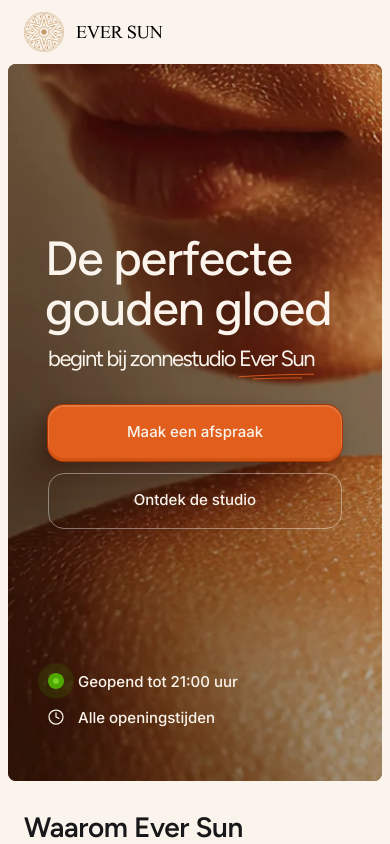
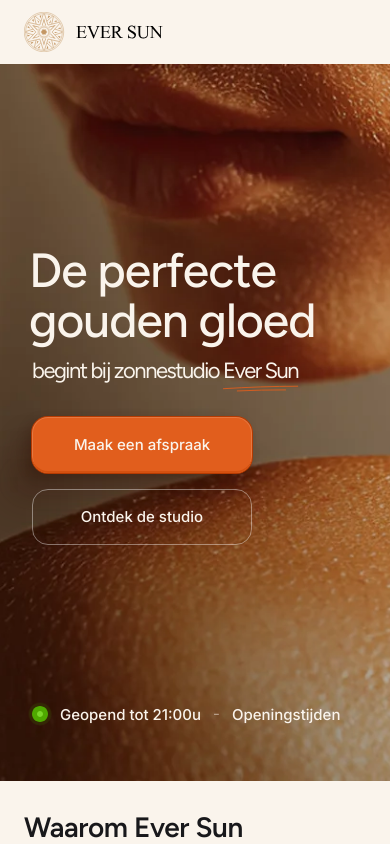
Before and after one commit to timothyvansas-gif/eversun, a Next.js app: page / in a window 390 px wide. Shown: the top 844 px of the page. Built offline with nearby package versions, Linux system fonts and the light colour scheme.

Commit message:
refactor: update hero section layout, styling, and metadata implementation

```diff
--- a/src/app/layout.tsx
+++ b/src/app/layout.tsx
@@ -16,10 +16,13 @@ const inter = Inter({
 export const metadata: Metadata = {
   title: "Ever Sun",
   description: "Ever Sun — jouw zonnebank specialist",
-  themeColor: "#faf4ec",
   other: {
     "google": "notranslate",
   },
+};
+
+export const viewport = {
+  themeColor: "#faf4ec",
 };
 
 export default function RootLayout({
--- a/src/app/page.tsx
+++ b/src/app/page.tsx
@@ -6,7 +6,7 @@ export default function Home() {
   return (
     <main className="min-h-screen bg-surface-page flex flex-col items-center">
       <NavBar />
-      <div className="w-full px-2 md:px-10 min-[1538px]:px-0">
+      <div className="w-full px-0 md:px-10 min-[1538px]:px-0">
         <HeroSection />
       </div>
       <div className="w-full flex flex-col items-center px-[24px] md:px-10 lg:px-0">
--- a/src/components/hero/hero-buttons.tsx
+++ b/src/components/hero/hero-buttons.tsx
@@ -5,7 +5,7 @@ import { useState } from "react";
 const EASE = "0.4s cubic-bezier(0.22, 1, 0.36, 1)";
 
 const shadowDefault =
-  "0 -3px 0 0 rgba(185, 65, 6, 0.40) inset, 0 1px 0 1px rgba(255, 255, 255, 0.16) inset, 0 0 0 1px #AB3600, -93px 101px 38px 0 rgba(46, 14, 0, 0.00), -59px 64px 35px 0 rgba(46, 14, 0, 0.04), -33px 36px 30px 0 rgba(46, 14, 0, 0.12), -15px 16px 22px 0 rgba(46, 14, 0, 0.21), -4px 4px 12px 0 rgba(46, 14, 0, 0.24)";
+  "0 -2px 0 0 #D45110 inset, 0 0 0 1px rgba(255, 255, 255, 0.16) inset, 0 0 0 1px #B53B02, -93px 101px 38px 0 rgba(46, 14, 0, 0.00), -59px 64px 35px 0 rgba(46, 14, 0, 0.04), -33px 36px 30px 0 rgba(46, 14, 0, 0.12), -15px 16px 22px 0 rgba(46, 14, 0, 0.21), -4px 4px 12px 0 rgba(46, 14, 0, 0.24)";
 
 const shadowHover =
   "0 -3px 0 0 rgba(0, 0, 0, 0.40) inset, 0 1px 0 1px rgba(255, 255, 255, 0.11) inset, 0 0 0 1px #000, -93px 101px 38px 0 rgba(46, 14, 0, 0.00), -59px 64px 35px 0 rgba(46, 14, 0, 0.04), -33px 36px 30px 0 rgba(46, 14, 0, 0.12), -15px 16px 22px 0 rgba(46, 14, 0, 0.21), -4px 4px 12px 0 rgba(46, 14, 0, 0.24)";
@@ -18,6 +18,7 @@ const baseStyle: React.CSSProperties = {
   alignItems: "center",
   gap: "8px",
   borderRadius: "16px",
+  width: "220px",
 };
 
 export default function HeroButtons() {
@@ -27,7 +28,7 @@ export default function HeroButtons() {
   return (
     <>
       <button
-        className="w-full md:w-auto font-sans font-medium text-[15px] text-[#FAF4EC] cursor-pointer"
+        className="font-sans font-medium text-[15px] text-[#FAF4EC] cursor-pointer"
         onMouseEnter={() => setPrimaryHovered(true)}
         onMouseLeave={() => setPrimaryHovered(false)}
         style={{
@@ -40,7 +41,7 @@ export default function HeroButtons() {
         Maak een afspraak
       </button>
       <button
-        className="w-full md:w-auto font-sans font-medium text-[15px] text-[#FAF4EC] cursor-pointer"
+        className="font-sans font-medium text-[15px] text-[#FAF4EC] cursor-pointer"
         onMouseEnter={() => setSecondaryHovered(true)}
         onMouseLeave={() => setSecondaryHovered(false)}
         style={{
--- a/src/components/hero/hero-content.tsx
+++ b/src/components/hero/hero-content.tsx
@@ -20,7 +20,7 @@ const fadeUp = {
 
 export default function HeroContent() {
   return (
-    <div className="absolute inset-0 flex flex-col px-[40px] py-6 lg:pl-[128px] lg:py-12 lg:pr-12">
+    <div className="absolute inset-0 flex flex-col px-[32px] py-6 lg:pl-[128px] lg:py-12 lg:pr-12">
       <div className="flex-1 flex flex-col justify-center">
       <div>
         <motion.h1
@@ -58,7 +58,7 @@ export default function HeroContent() {
         </motion.p>
 
         <motion.div
-          className="mt-8 lg:mt-14 flex flex-col md:flex-row gap-3 md:gap-6"
+          className="mt-8 lg:mt-14 flex flex-col md:flex-row gap-4 md:gap-6"
           variants={fadeUp}
           initial="hidden"
           animate="visible"
--- a/src/components/hero/hero-status.tsx
+++ b/src/components/hero/hero-status.tsx
@@ -6,24 +6,24 @@ import clock from "@/images/icon-clock.svg";
 
 export default function HeroStatus() {
   return (
-    <button className="flex flex-col items-start gap-5 md:flex-row md:items-center md:gap-[14px] cursor-pointer group">
-      <span className="flex items-center gap-[14px]">
+    <button className="flex flex-row items-center gap-3 md:gap-[14px] cursor-pointer group">
+      <span className="flex items-center gap-3 md:gap-[18px]">
         <span className="relative flex items-center justify-center w-4 h-4 shrink-0">
-          <span className="absolute inline-flex w-[22px] h-[22px] rounded-full bg-[#4FA800] opacity-60 animate-ping" />
-          <span className="absolute inline-flex w-[22px] h-[22px] rounded-full bg-[#4FA800] opacity-40 animate-ping" style={{ animationDelay: "0.75s" }} />
+          <span className="absolute inline-flex w-[14px] h-[14px] md:w-[22px] md:h-[22px] rounded-full bg-[#4FA800] opacity-60 animate-ping" />
+          <span className="absolute inline-flex w-[14px] h-[14px] md:w-[22px] md:h-[22px] rounded-full bg-[#4FA800] opacity-40 animate-ping" style={{ animationDelay: "0.75s" }} />
           <Image src={statusOpen} alt="" width={16} height={16} className="block" />
         </span>
         <span className="font-sans font-medium text-[15px] text-[#FAF4EC] leading-none">
-          Geopend tot 21:00 uur
+          Geopend tot 21:00u
         </span>
       </span>
 
-      <span className="hidden md:inline font-sans text-[15px] text-[#FAF4EC] opacity-50">—</span>
+      <span className="font-sans text-[15px] text-[#FAF4EC] opacity-50">-</span>
 
-      <span className="flex items-center gap-[14px] md:gap-2">
-        <Image src={clock} alt="" width={16} height={16} className="block shrink-0" />
+      <span className="flex items-center gap-2">
+        <Image src={clock} alt="" width={16} height={16} className="hidden md:block shrink-0" />
         <span className="font-sans font-medium text-[15px] text-[#FAF4EC] leading-none">
-          Alle openingstijden
+          Openingstijden
         </span>
       </span>
     </button>
--- a/src/components/hero/index.tsx
+++ b/src/components/hero/index.tsx
@@ -7,7 +7,7 @@ import HeroContent from "./hero-content";
 
 export default function HeroSection() {
   return (
-    <section className="relative w-full h-[85vh] min-[1538px]:h-[750px] overflow-hidden max-w-[1538px] mx-auto rounded-[8px] bg-[#684F37]">
+    <section className="relative w-full h-[85vh] min-[1538px]:h-[750px] overflow-hidden max-w-[1538px] mx-auto rounded-none md:rounded-[8px] bg-[#684F37]">
       <motion.div
         className="absolute inset-0"
         initial={{ scale: 1.08 }}
```
